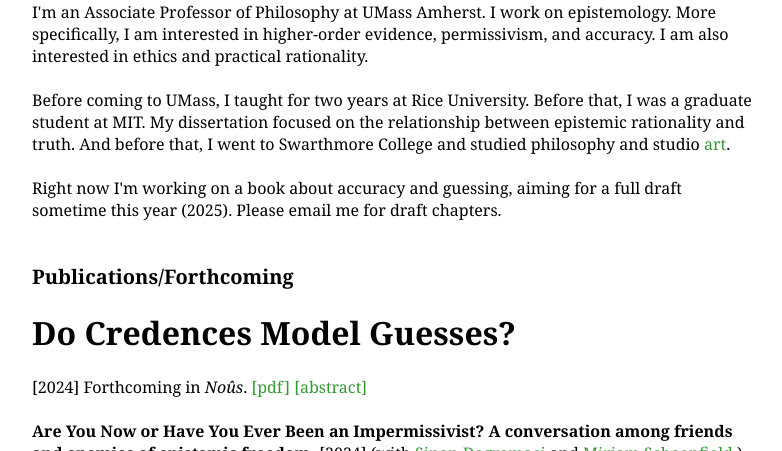
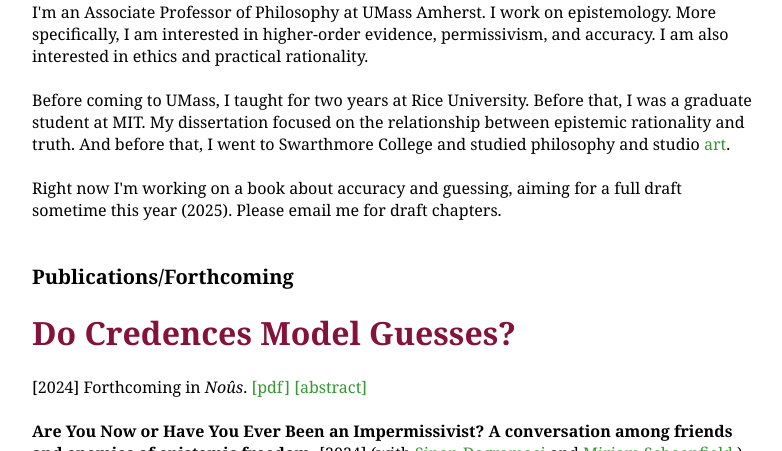
Before and after one commit to sophiehorowitz/sophiehorowitz.github.io, a plain HTML site: page index.html in a window 1280 px wide. Shown: the part 349-800 px from the top of the page, without its empty margins (168-950 px from the left). Drawn offline with Linux system fonts and the light colour scheme.

Commit message:
Update index.html

```diff
--- a/index.html
+++ b/index.html
@@ -50,7 +50,7 @@
 
         <p style="font-size: 20;"><b>Publications/Forthcoming</b></p>
 
-<h1 style="color:##99113e;"> Do Credences Model Guesses?</h1> [2024] Forthcoming in <i>No&#251;s</i>.
+<h1 style="color: #851339;"> Do Credences Model Guesses?</h1> [2024] Forthcoming in <i>No&#251;s</i>.
 	<a href="http://sophiehorowitz.github.io/Do Credences Model Guesses?.pdf" style ="TEXT-DECORATION: NONE">[pdf]</a>
 	<a href="#" onclick="toggle_visibility('TPP'); return false" style="text-decoration: none;">[abstract]</a>
 					<div id="TPP" style="display:none">
```
